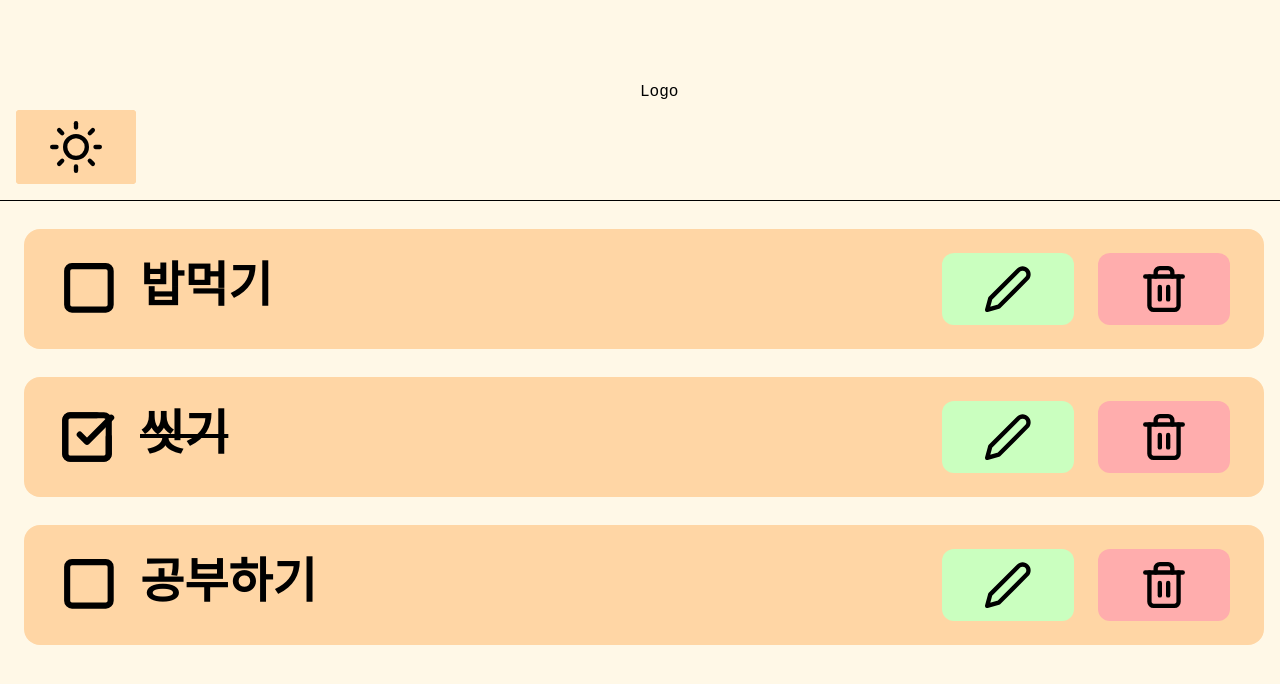
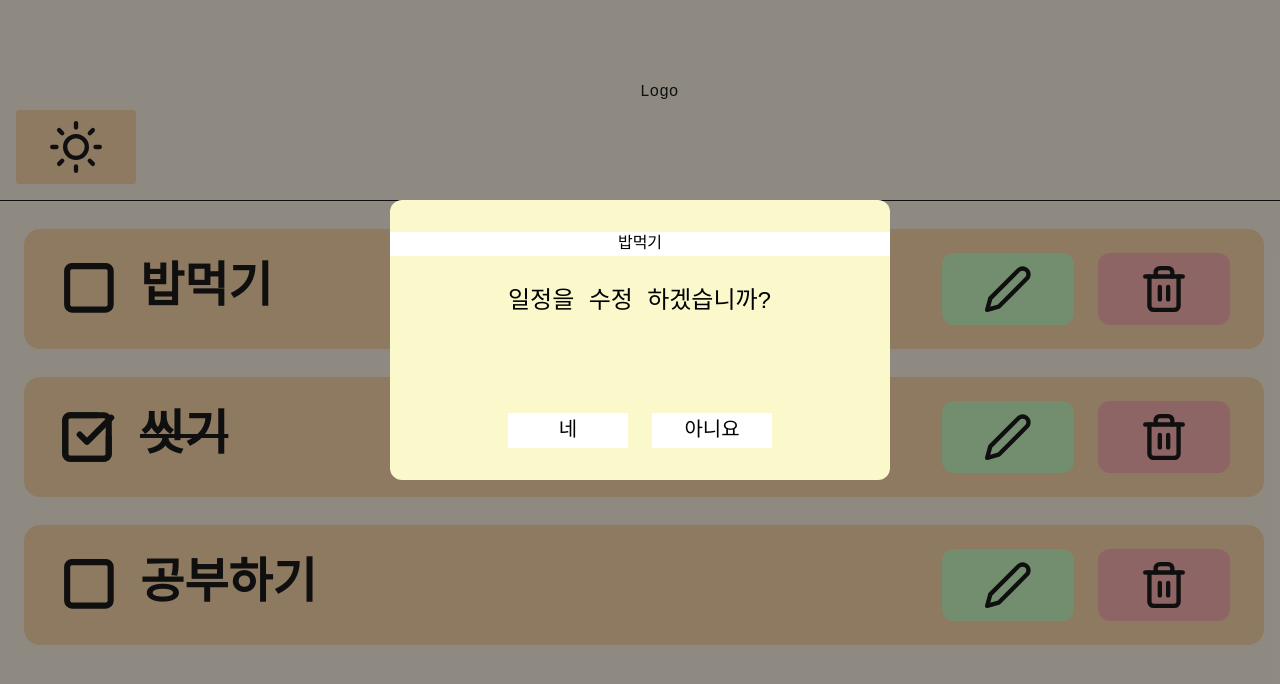
Before and after one commit to hoj0806/todo-list, a React (Vite) app: page / in a window 1280 px wide. Both pictures are taken after a click on the button 1008 px from the left and 289 px from the top of the page. Shown: the top 684 px of the page. Built offline with nearby package versions, Linux system fonts and the light colour scheme; a web font is replaced by a local one.

Commit message:
feature : 일정 제목 수정 팝업 기능

```diff
--- a/src/App.jsx
+++ b/src/App.jsx
@@ -12,6 +12,7 @@ import { useSelector } from "react-redux";
 import AddTodoList from "./components/AddTodoList";
 import TodoListDeletePopup from "./components/TodoListDeletePopup";
 import { useState } from "react";
+import TodoListEditTitlePopup from "./components/TodoListEditTitlePopup";
 
 function App() {
   const mode = useSelector((state) => state.modeSlice);
@@ -30,6 +31,9 @@ function App() {
       {mode.mode === "delete" ? (
         <TodoListDeletePopup selectIndex={selectIndex} />
       ) : null}
+      {mode.mode === "edit" ? (
+        <TodoListEditTitlePopup selectIndex={selectIndex} />
+      ) : null}
       {/* <TodoDetailPopup /> */}
       {/* <TodoListSearchPopup /> */}
     </Wrapper>
--- /dev/null
+++ b/src/components/TodoListEditTitlePopup.jsx
@@ -0,0 +1,31 @@
+import { useDispatch, useSelector } from "react-redux";
+import { returnDefault } from "../slice/modeSlice";
+
+function TodoListEditTitlePopup({ selectIndex }) {
+  const todo = useSelector((state) => state.todoSlice);
+  const dispatch = useDispatch();
+  console.log(todo);
+  return (
+    <div className='absolute top-0 w-full h-full bg-black bg-opacity-50 z-10'>
+      <div className='w-[320px] h-[180px] bg-yellow rounded-xl py-4 text-center flex flex-col mx-auto mt-[280px] desktop:w-[500px] desktop:h-[280px] desktop:mt-[200px] desktop:py-8'>
+        <input value={todo[selectIndex].title} className='mb-9 text-center' />
+        <p className='text-sm grow desktop:text-[24px]'>
+          일정을 수정 하겠습니까?
+        </p>
+        <div className='flex justify-center gap-6'>
+          <button className='w-[76px] h-6 bg-white-10 text-sm desktop:w-[120px] desktop:h-[35px] desktop:text-[20px]'>
+            네
+          </button>
+          <button
+            className='w-[76px] h-6 bg-white-10 text-sm desktop:w-[120px] desktop:h-[35px] desktop:text-[20px]'
+            onClick={() => dispatch(returnDefault())}
+          >
+            아니요
+          </button>
+        </div>
+      </div>
+    </div>
+  );
+}
+
+export default TodoListEditTitlePopup;
--- a/src/components/TodoListItem.jsx
+++ b/src/components/TodoListItem.jsx
@@ -15,11 +15,14 @@ function TodoListItem({ todo, index, setSelectIndex }) {
   }
 
   function onClickDeleteButton() {
-    setSelectIndex(index);
     dispatch(modifyMode("delete"));
   }
+
+  function onClickEditButton() {
+    dispatch(modifyMode("edit"));
+  }
   return (
-    <div>
+    <div onClick={() => setSelectIndex(index)}>
       <li className='bg-orange h-[58px] rounded-2xl px-3 flex items-center desktop:h-[120px] desktop:px-[34px]'>
         <button onClick={() => checkTodoList()}>
           <img
@@ -35,7 +38,10 @@ function TodoListItem({ todo, index, setSelectIndex }) {
           {title}
         </p>
         <div className='flex gap-3 desktop:gap-6'>
-          <button className='desktop:w-[132px] desktop:h-[72px] desktop:bg-green desktop:rounded-xl'>
+          <button
+            className='desktop:w-[132px] desktop:h-[72px] desktop:bg-green desktop:rounded-xl'
+            onClick={onClickEditButton}
+          >
             <img
               src={editIcon}
               className='desktop:mx-auto desktop:w-[50px] desktop:h-[50px]'
```
